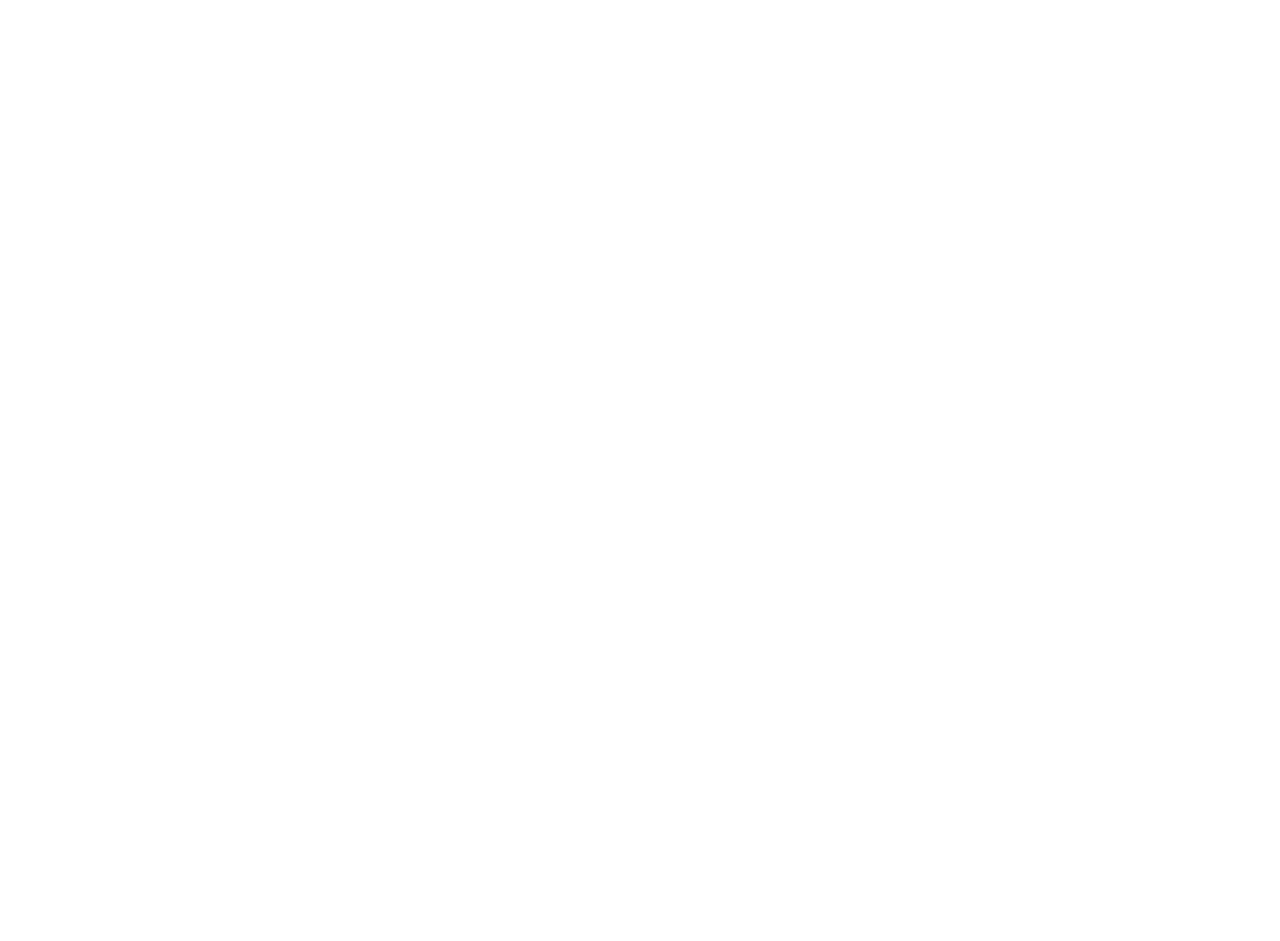
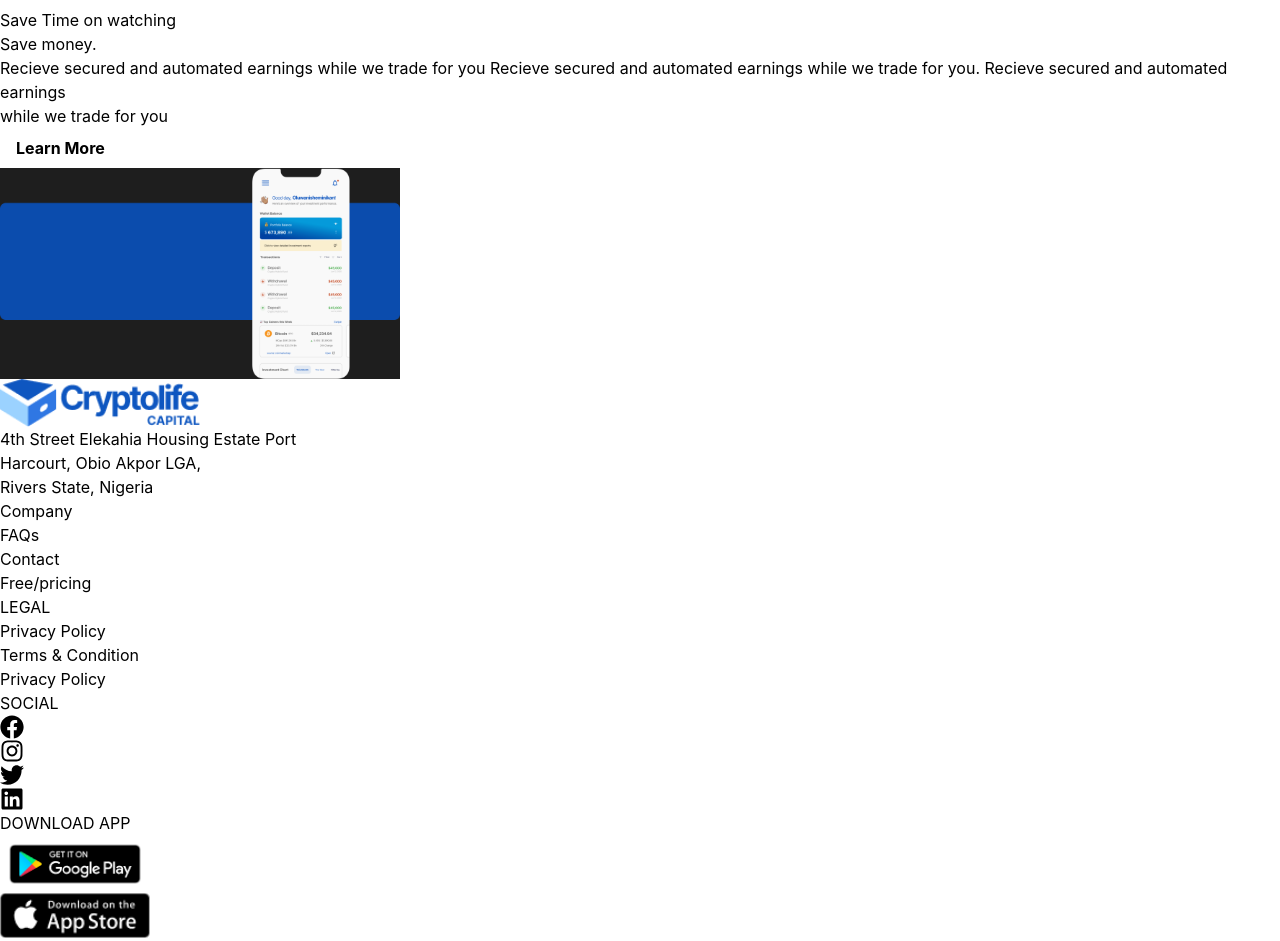
Before and after one commit to juverasworld/C.HUB, a Next.js app: page / in a window 1280 px wide. Shown: the part 3546-4487 px from the top of the page. Before the commit the page ends 3554 px from the top, so only its background shows below. Built offline with nearby package versions, Linux system fonts and the light colour scheme.

Commit message:
Full commit

```diff
--- a/Components/Footer.jsx
+++ b/Components/Footer.jsx
@@ -1,10 +1,12 @@
 import { useState } from 'react';
 import logo from "../public/images/logo.png";
+import google from "../public/images/google.png";
+import appstore from "../public/images/appstore.png";
 import Image from 'next/image';
-
+import { FaFacebook, FaInstagram, FaTwitter, FaLinkedin } from "react-icons/fa"
 const Footer = () => {
   return (
-    <footer className="bg-white text-black">
+    <footer className="bg-[#F4F8FD] text-black">
       <div className="container mx-auto py-8 px-4 md:flex md:justify-between">
         <div className="flex flex-col items-center md:items-start mb-4 md:mb-0">
           <Image
@@ -19,18 +21,49 @@
           <p className="mt-2 text-sm">Harcourt, Obio Akpor LGA,</p>
           <p className="mt-2 text-sm">Rivers State, Nigeria</p>
         </div>
-        <div className="flex flex-col items-center md:items-start mb-4 md:mb-0">
-      <h3 className='font-bold'>Contact Us</h3>
-          <p className="mt-2 text-sm">Lorem ipsum dolor sit amet</p>
-          <p className="mt-2 text-sm">Lorem ipsum dolor sit amet</p>
+        <div className="flex md:flex-row justify-evenly flex-col items-center md:items-start mb-4 md:mb-0">
+          <div className='mx-5'>
+            <h3 className='font-bold'>Company</h3>
+            <p className="mt-2 text-sm">FAQs</p>
+            <p className="mt-2 text-sm">Contact</p>
+            <p className="mt-2 text-sm">Free/pricing</p>
+          </div>
+          <div className='mx-5'>
+            <h3 className='font-bold'>LEGAL</h3>
+            <p className="mt-2 text-sm">Privacy Policy</p>
+            <p className="mt-2 text-sm">Terms & Condition</p>
+            <p className="mt-2 text-sm">Privacy Policy</p>
+          </div>
+          <div>
+            <h3 className=''>SOCIAL</h3>
+            <div className='flex flex-row text-[#0E56C0] '>
+
+
+              <p className="mt-2 mx-2 text-sm"><FaFacebook size={24} /></p>
+              <p className="mt-2 text-sm"> <FaInstagram size={24} /></p>
+              <p className="mt-2 mx-2  text-sm"> <FaTwitter size={24} /></p>
+              <p className="mt-2 text-sm"> <FaLinkedin size={24} /></p>
+            </div>
+          </div>
         </div>
-        <div className="flex flex-col items-center md:items-start mb-4 md:mb-0">
-         <h3>Link</h3>
-          <p className="mt-2 text-sm">Privacy Policy</p>
-          <p className="mt-2 text-sm">Terms and Conditions</p>
+        <div className="flex flex-col items-center md:items-start mb-4 md:mb-0 ">
+          <h3>DOWNLOAD APP </h3>
+          <p className='flex'>
+            <Image src={google} width={150} height={100} />
+            <Image src={appstore} width={150} height={50} className='h-[40px] mt-2' />
+          </p>
+
         </div>
       </div>
+      <div className='px-3 text-[#4A4A4A] text-[14px] font-semibold  mt-5'>
+        <div className='mb-4 '>
+          ® CryptoLife Capital Limited is a company registered in the Cayman Island with company number CR-377392 and registered address at WB Corporate Services (Cayman) Ltd., PO Box 2775, Artemis House, 67 Fort Street, Grand Cayman, KY1-1111, Cayman Islands.
+        </div>
+        <div>
 
+          Cryptocurrency is a new asset class that is not subject to regulations at the moment. The services provided by CryptoLife Capital are not currently regulated by any regulatory body. Please be aware that: (i) Your investment is not protected by any financial and insurance services compensation scheme (ii) Crypto assets may experience frequent price volatility resulting in a high degree of risk and can result in the loss of your invested capital. (iii). We do not give financial advice, always consult your legal and financial advisor before making any investment. Before investing, you should ensure that you fully understand all the risks involved and take into consideration your level of experience, your risk appetite and investment objectives. You should not invest more than you can afford to lose. It is your responsibility to ascertain whether you are permitted to use our services based on the legal restrictions in your country of residence. We do not sell any of your personal information to third parties for marketing purposes. The information on this site is not directed at residents of any particular country in which crypto asset investment, distributions or use would be contrary to local law or regulation.
+        </div>
+      </div>
     </footer>
   );
 };
--- /dev/null
+++ b/Components/Phone.jsx
@@ -0,0 +1,53 @@
+import Image from "next/image"
+import Untitled from "../public/images/Untitled.png"
+import rightArrow from "react-icons"
+const Phone = () => {
+  return (
+    <section>
+      <div className="flex mx-16 my-16 ">
+        <div className="flex-1 md:w-1/2  text-white ">
+          <div className="flex flex-col h-full justify-center  ">
+            <div className="flex flex-col md:flex-row items-center mb-6">
+
+              <div className="flex flex-col my-1 bg-[#0B4CAD] px-5  rounded-l-lg">
+                <p className='font-bold text-4xl py-3  '>Save Time on watching <br className="" /> Save money.</p>
+                <p className="font-normal text-xl text-[#F1F2F6] ">Recieve secured and automated earnings while we trade for you Recieve secured and automated earnings while we trade for you. Recieve secured and automated earnings  <br />
+                  while we trade for you</p>
+                <p><button className="text-white px-0 my-5">Learn More <rightArrow  /> </button></p>
+              </div>
+
+
+            </div>
+            {/* <div className="flex flex-col my-3">
+           <p className="font-bold">Transparency in Report</p>
+            <p className="font-normal text-[16px] ">Our reporting style helps you see the state of your portfolio to help you monitor performance.</p>
+          </div>
+          <div className="flex flex-col my-3">
+           <p className="font-bold">Trained $ Vetted Traders</p>
+            <p className="font-normal text-[16px] ">We have trained and higly skilled traders with over 4years experience in the crypto-currency market.</p>
+          </div> */}
+
+
+
+            {/* Repeat the above div block two more times */}
+          </div>
+        </div>
+        <div className="flex-1 md:w-1/2 ">
+          <div className="flex items-center justify-center h-full">
+            <Image
+              src={Untitled}
+              width={400}
+              height={300}
+              alt="Hero Image"
+              className="w-[100%] h-auto max-h-96 md:max-h-full py-5"
+            />
+          </div>
+        </div>
+      </div>
+
+
+    </section>
+  );
+}
+
+export default Phone;
--- a/pages/index.js
+++ b/pages/index.js
@@ -11,6 +11,7 @@
 import Dropdown from '../Components/Dropdown'
 import Footer from '../Components/Footer'
 import Marquee from '../Components/Marque'
+import Phone from '../Components/Phone'
 
 export default function Home() {
   return (
@@ -27,6 +28,8 @@
         <Benefits/>
         <HeroC />
         <HeroD />
+        <Phone/>
+        <Footer/>
 
 
         {/* <HeroComponent />
@@ -35,7 +38,7 @@
         <Quarter/>
         <Dropdown/>
         <Hero />
-        <Footer/> */}
+       */}
       </main>
 
     </div>
--- a/styles/globals.css
+++ b/styles/globals.css
@@ -35,7 +35,11 @@
   padding: 0;
   /* list-style: none; */
 }
-
+.phone{
+  background: url(../public/images/Untitled.png);
+  background-repeat: no-repeat;
+  background-size: cover;
+}
 button {
   padding: 0.5rem 1rem;
   font-weight: bold;
```
Also changed, not shown: public/images/Untitled.png (added).
